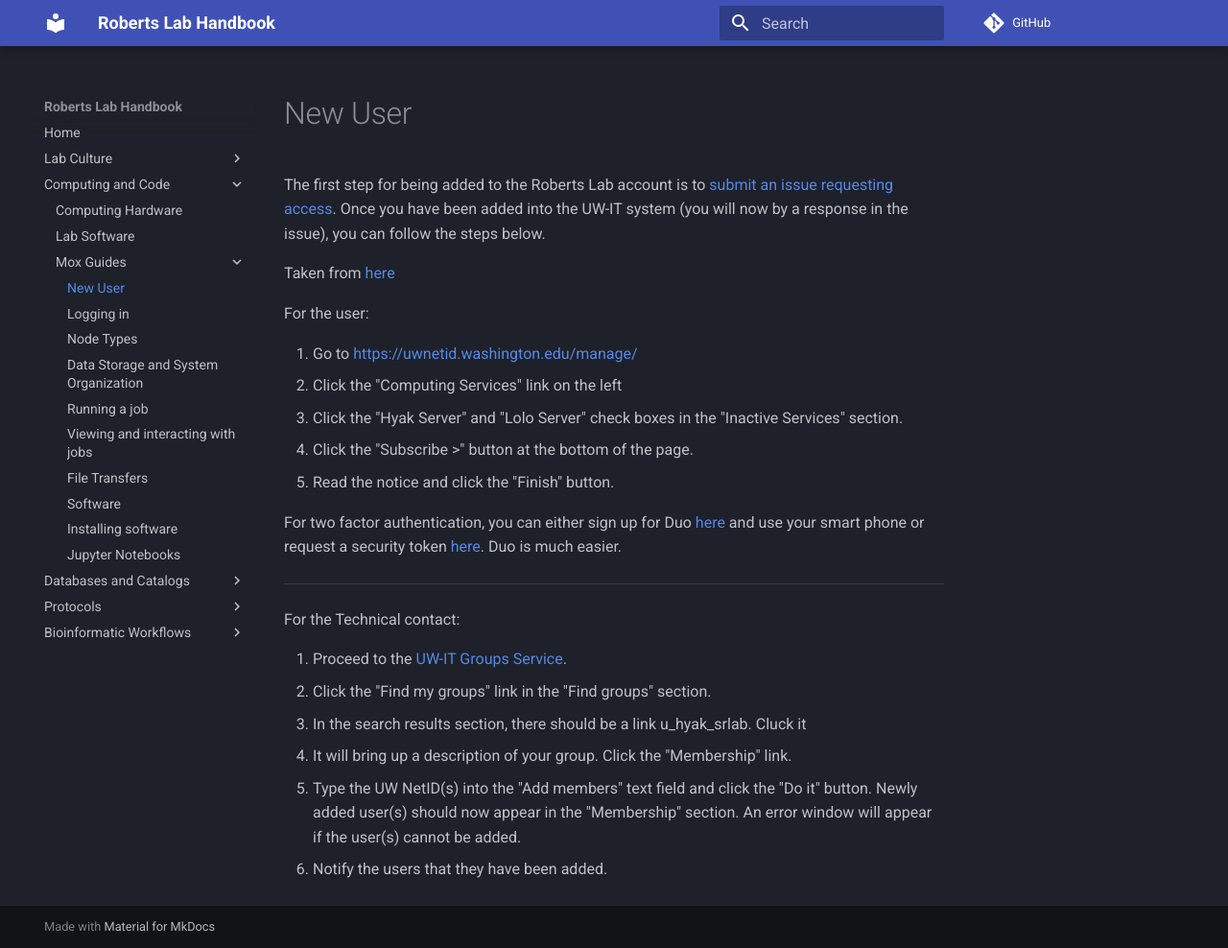
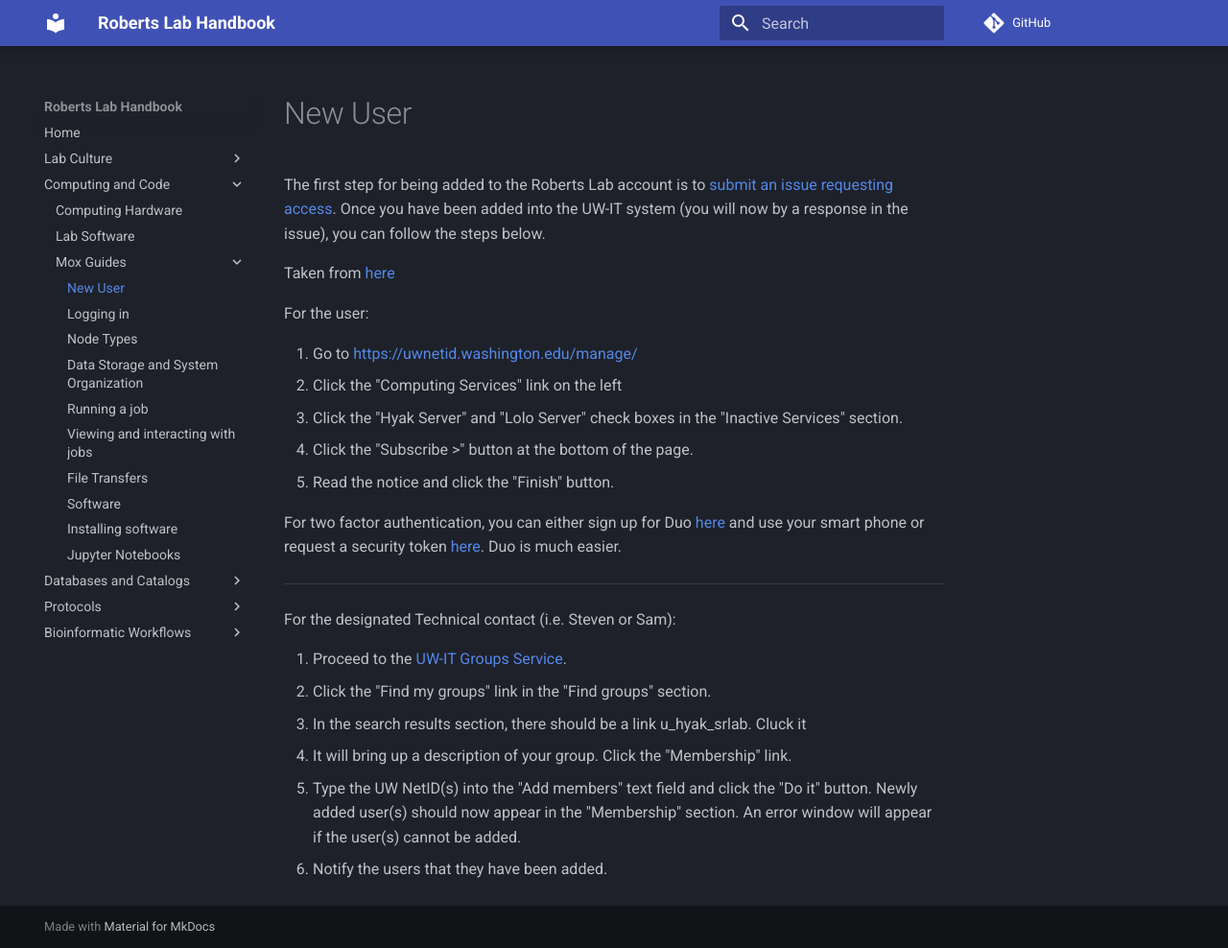
Before and after one commit to RobertsLab/resources, an MkDocs documentation site: the page built from docs/mox_Adding-a-User.md, in a window 1280 px wide and 988 px high. Shown: the whole window at 96% size. Built offline with MkDocs 1.6.1 and Material for MkDocs 9.7.7, drawn with Linux system fonts in a browser that asks for light colours; comment, search, counter and statistics services are not loaded.

Commit message:
add Tehcnical contact clarification

```diff
--- a/docs/mox_Adding-a-User.md
+++ b/docs/mox_Adding-a-User.md
@@ -15,7 +15,7 @@ For two factor authentication, you can either sign up for Duo [here](https://ide
 
 ---
 
-For the Technical contact:
+For the designated Technical contact (i.e. Steven or Sam):
 
 1. Proceed to the [UW-IT Groups Service](https://groups.uw.edu/).
 2. Click the "Find my groups" link in the "Find groups" section.
```
